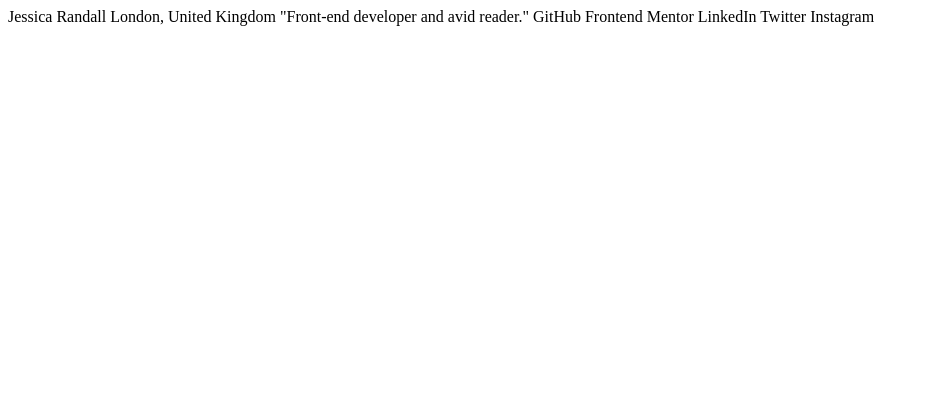
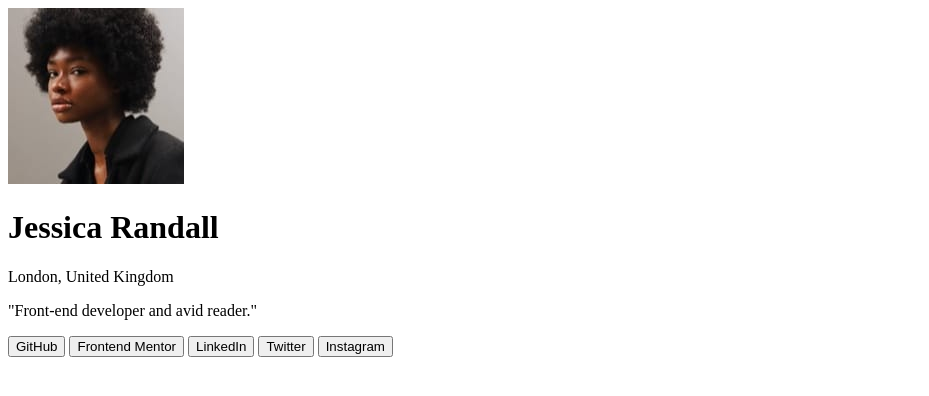
Before and after one commit to Norwyx/social-links-profile, a plain HTML site: page index.html in a window 1280 px wide. Shown: the whole page, without its empty margins (0-929 px from the left). Drawn offline with Linux system fonts and the light colour scheme.

Commit message:
Setup structure

```diff
--- a/index.html
+++ b/index.html
@@ -11,15 +11,18 @@
   <link href="https://fonts.googleapis.com/css2?family=Inter:wght@400;600;700&display=swap" rel="stylesheet">
 </head>
 <body>
-
-  Jessica Randall
-  London, United Kingdom
-  "Front-end developer and avid reader."
-
-  GitHub
-  Frontend Mentor
-  LinkedIn
-  Twitter
-  Instagram
+  <main class="card">
+    <div class="card__image">
+      <img src="./images/avatar-jessica.jpeg" alt="Jessica's Avatar" class="image--profile-pic">
+    </div>
+    <h1 class="card__username">Jessica Randall</h1>
+    <p class="card__user-location">London, United Kingdom</p>
+    <p class="card__user-description">"Front-end developer and avid reader."</p>
+    <button class="card__social-link">GitHub</button>
+    <button class="card__social-link">Frontend Mentor</button>
+    <button class="card__social-link">LinkedIn</button>
+    <button class="card__social-link">Twitter</button>
+    <button class="card__social-link">Instagram</button>
+  </main>
 </body>
 </html>
```
